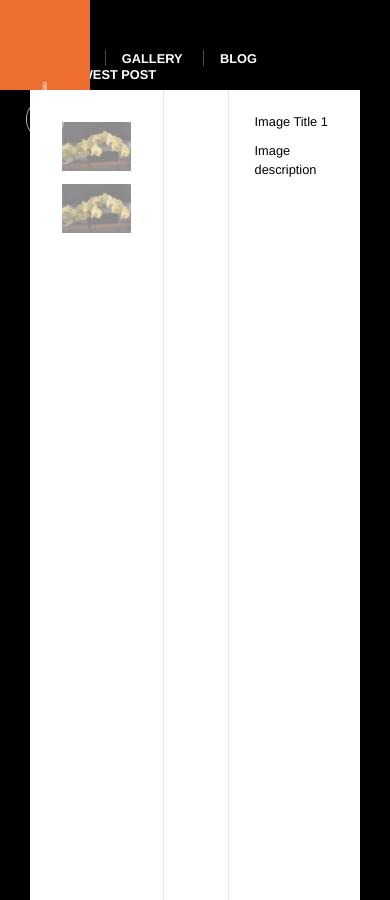
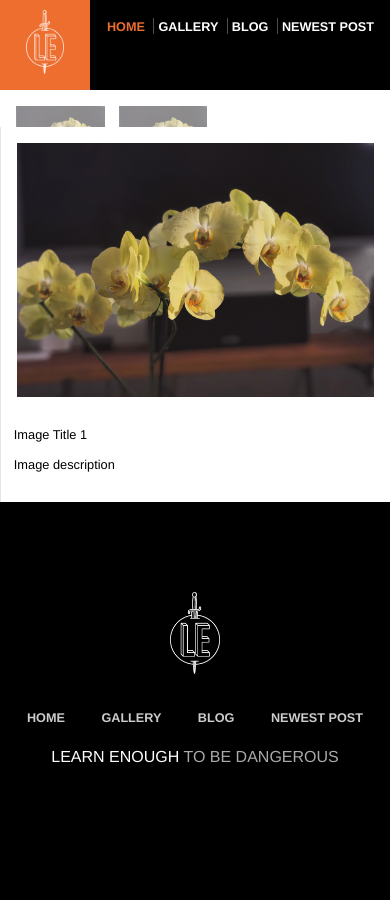
Before and after one commit to Icarus83/CSS-tutorial, a Jekyll site: the page built from gallery/index.html, in a window 390 px wide and 900 px high. Built offline with Jekyll 4.4.1, drawn with Linux system fonts in a browser that asks for light colours.

Commit message:
Initial mobile layout

```diff
--- a/css/main.css
+++ b/css/main.css
@@ -457,3 +457,77 @@ p {
 .gallery-info h3 {
   margin-bottom: 1em;
 }
+/*RESPONSIVE STYLES*/
+@media (max-width: 880px) {
+  html {
+    box-shadow: none;
+    padding: 0;
+  }
+  .post-aside {
+    display: none;
+  }
+  /* HEADER STYLES */
+  .header-nav {
+    padding: 2vh 1em 0 0;
+  }
+  .header-nav > li {
+    margin-left: 0.25em;
+  }
+  .header-nav > li ~ li {
+    padding-left: 0.25em;
+  }
+  .nav-links a {
+    font-size: 3.25vw;
+  }
+  .header-logo {
+    left: auto;
+  }
+  /* HOME STYLES */
+  .bio-box {
+    float: none;
+    font-size: 1.3rem;
+    width: auto;
+  }
+  /*GALLERY STYLES*/
+  .gallery {
+    flex-direction: column;
+  }
+  .gallery .col {
+    padding: 1em;
+  }
+  .gallery .gallery-thumbs {
+    flex: 1 1 0;
+    height: auto;
+    white-space: nowrap;
+    width: 100vw;
+  }
+  .gallery .gallery-thumbs {
+    flex: 1 1 0;
+    height: auto;
+    white-space: nowrap;
+    width: 100vw;
+  }
+  .gallery-thumbs > div {
+    display: inline-block;
+  }
+  .gallery-thumbs img {
+    height: 7vh;
+    margin: 0 10px 0 0;
+    width: auto;
+  }
+  .gallery .gallery-info {
+    flex: 1 1 auto;
+  }
+  /* BLOG STYLES */
+  .blog-recent {
+    display: none;
+  }
+  .blog-previews {
+    padding: 0;
+  }
+}
+@media (max-width: 600px) {
+  .half-hero {
+    display: none;
+  }
+}
```
Also changed, not shown: 1 other file.
